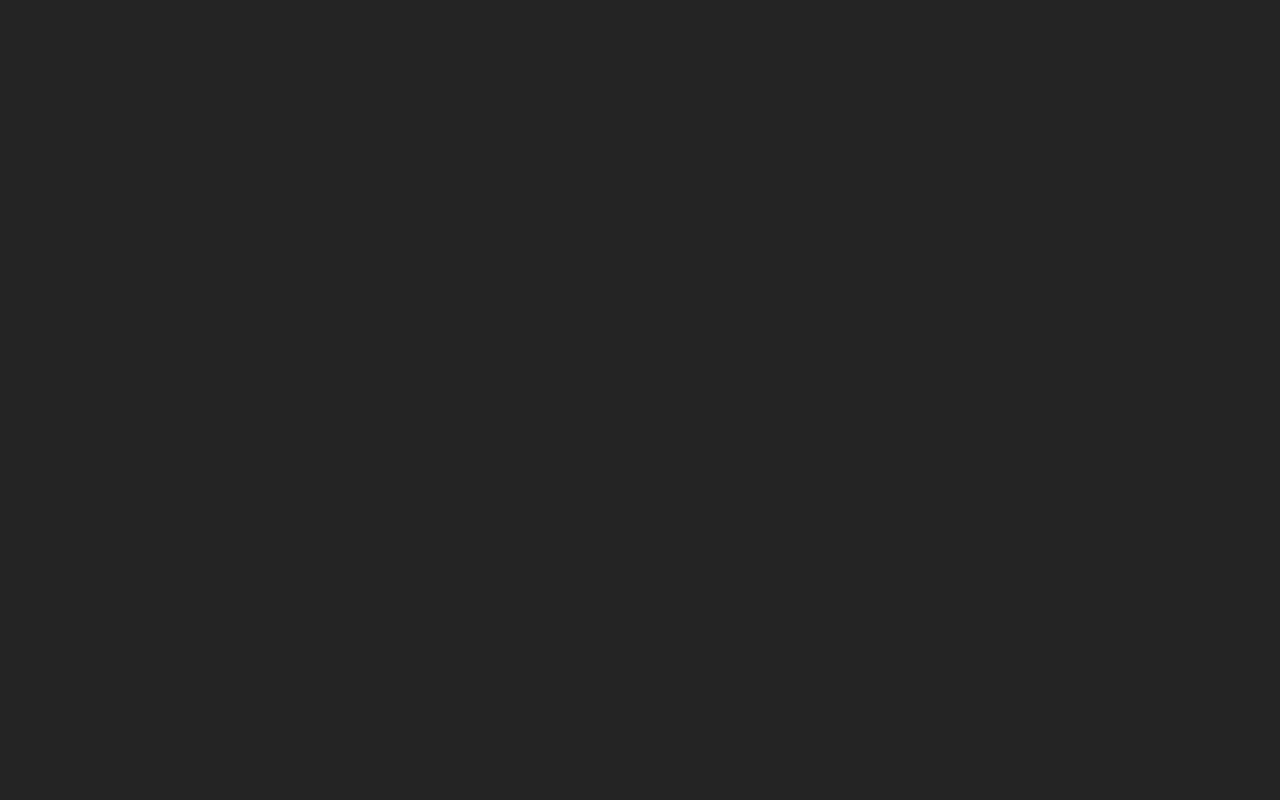
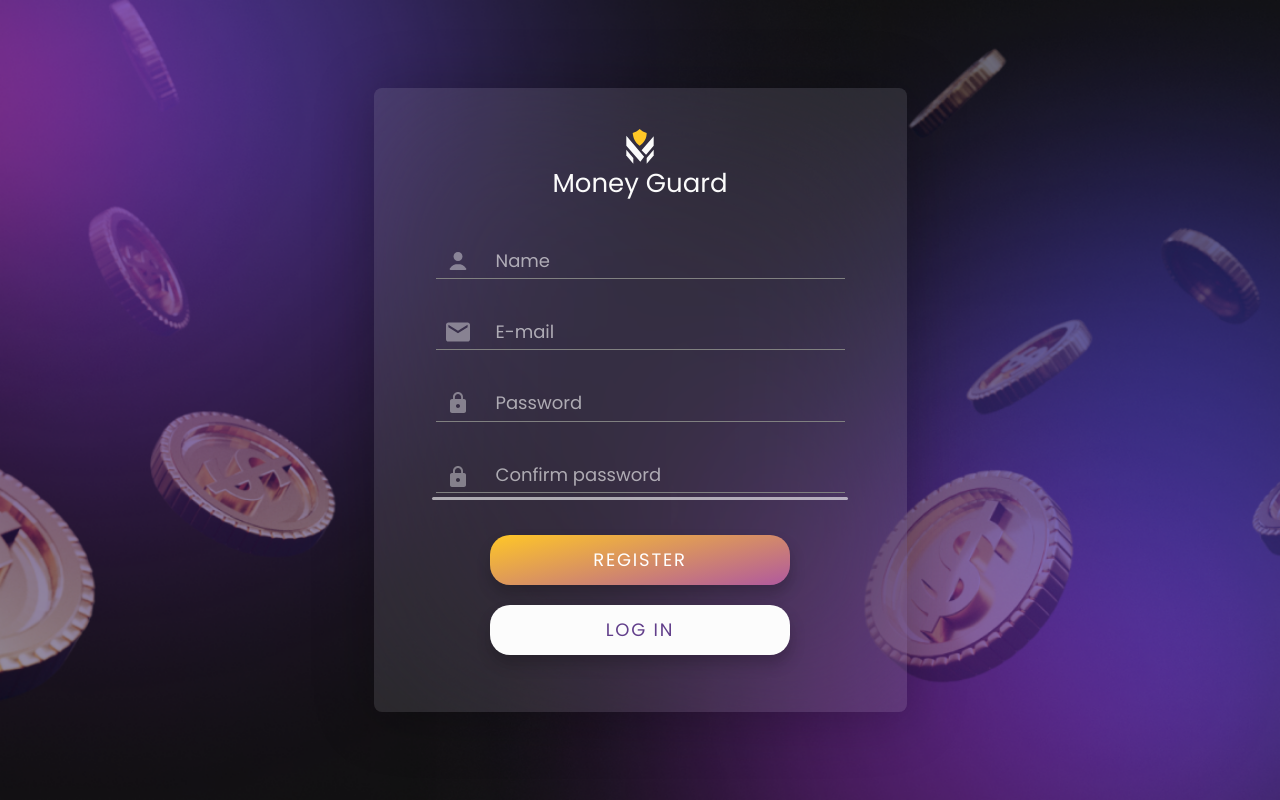
Before and after one commit to IshNekittt/code-guard-frontend, a React (Vite) app: page /register in a window 1280 px wide. Built offline with nearby package versions, Linux system fonts and the light colour scheme.

Commit message:
fix details

```diff
--- a/package.json
+++ b/package.json
@@ -17,6 +17,7 @@
     "modern-normalize": "^3.0.1",
     "react": "^19.1.0",
     "react-dom": "^19.0.0",
+    "react-hot-toast": "^2.5.2",
     "react-redux": "^9.2.0",
     "react-router-dom": "^7.5.1",
     "redux-persist": "^6.0.0",
--- a/src/components/App.jsx
+++ b/src/components/App.jsx
@@ -1,5 +1,14 @@
+import { BrowserRouter as Router, Routes, Route } from 'react-router-dom';
+import RegistrationForm from "./registerForm/registerForm";
+import LoginForm from "./LoginForm/LoginForm";
 function App() {
-  return <></>;
+  return <>
+    <Routes>
+    <Route path="/register" element={<RegistrationForm />} />
+    <Route path="/login" element={<LoginForm />} />
+    </Routes>
+
+  </>;
 }
 
 export default App;
--- a/src/components/registerForm/registerForm.jsx
+++ b/src/components/registerForm/registerForm.jsx
@@ -33,13 +33,13 @@ const RegistrationForm = () =>{
         <div className={s.formContainer}>
             <form className={s.form} onSubmit={handleSubmit(onSubmit)}>
                 <div className={s.header}>
-                    <svg class="money-guard" width="36" height="36">
+                    <svg  className={s.headerIcon}>
                         <use href="/src/assets/icons.svg#icon-money-guard"></use>
                     </svg>
                     <h2 className={s.formTitle}>Money Guard</h2>
                 </div>
                 <div className={s.inputGroup}>
-                    <svg className={s.inputIcon} width="24" height="24">
+                    <svg className={s.inputIcon}>
                         <use href="/src/assets/icons.svg#icon-user"></use>
                     </svg>
                     <input type="text" placeholder="Name" {...register('name')} />
@@ -48,7 +48,7 @@ const RegistrationForm = () =>{
                     {errors.name?.message || '\u00A0'}
                 </p>
                 <div className={s.inputGroup}>
-                    <svg className={s.inputIcon} width="24" height="24">
+                    <svg className={s.inputIcon} >
                         <use href="/src/assets/icons.svg#icon-email"></use>
                     </svg>
                     <input type="email" placeholder="E-mail" {...register('email')} />
@@ -57,7 +57,7 @@ const RegistrationForm = () =>{
                     {errors.email?.message || '\u00A0'}
                 </p>
                 <div className={s.inputGroup}>
-                    <svg className={s.inputIcon} width="24" height="24">
+                    <svg className={s.inputIcon}>
                         <use href="/src/assets/icons.svg#icon-password"></use>
                     </svg>
                     <input type="password" placeholder="Password" {...register('password')} />
@@ -65,8 +65,8 @@ const RegistrationForm = () =>{
                 <p className={s.errorMessage}>
                     {errors.password?.message || '\u00A0'}
                 </p>
-                <div className={s.inputGroup} style={{marginBottom: '10px', height: '40px'}}>
-                    <svg className={s.inputIcon} width="24" height="24">
+                <div className={s.inputGroup} style={{marginBottom: '0', height: '40px'}}>
+                    <svg className={s.inputIcon} >
                         <use href="/src/assets/icons.svg#icon-password"></use>
                     </svg>
                     <input type="password" placeholder="Confirm password" {...register('confirmPassword')} />
@@ -83,11 +83,13 @@ const RegistrationForm = () =>{
                     Register
                 </button>
 
-                <button type="button" className={s.loginButton}>
-                    Log In
-                </button>
+                <Link className={s.loginButton} to="/login">
+                    Log in
+                </Link>
+
             </form>
         </div>
+
     )
 }
 
--- a/src/components/registerForm/registerForm.module.css
+++ b/src/components/registerForm/registerForm.module.css
@@ -29,6 +29,12 @@ body{
   margin-top: 40px;
   margin-bottom: 40px;
 }
+
+.headerIcon{
+width: 36px;
+height: 36px;
+}
+
 .formTitle {
   font-family: "Poppins", sans-serif;
     font-weight: 400;
@@ -49,6 +55,8 @@ body{
     top: 50%;
     transform: translateY(-50%);
     color: gray;
+    width: 24px;
+    height: 24px;
   }
   .inputGroup input {
     width: 100%;
@@ -149,7 +157,18 @@ body{
     text-transform: uppercase;
     text-align: center;
     color: #623f8b;
+    display: flex;
+    justify-content: center;
+    align-items: center; /* ← це важливо */
+    text-decoration: none;
   }
+
+  @media (max-width:768px){
+    body{
+      background-image: url('/src/assets/tablet.jpg');
+    }
+  }
+
   @media (max-width: 375px) {
     .form {
       width: 320px;
@@ -161,6 +180,11 @@ body{
       margin-top: 10px;
       margin-bottom: 20px;
     }
+    .headerIcon{
+      width: 21px;
+      height: 26px;
+      }
+
 
     .formTitle {
       font-size: 22px;
@@ -185,7 +209,7 @@ body{
     }
 
     .progressBar {
-      width: 80%;
+      width: 101%;
       margin-bottom: 20px;
     }
 
--- a/src/index.css
+++ b/src/index.css
@@ -80,7 +80,6 @@ button:focus-visible {
 } */
 
 * {
-  margin: 0;
   padding: 0;
   box-sizing: border-box;
 }
```
Also changed, not shown: src/assets/tablet.jpg (added), 1 other file (tests, documents, lock files or other folders).
